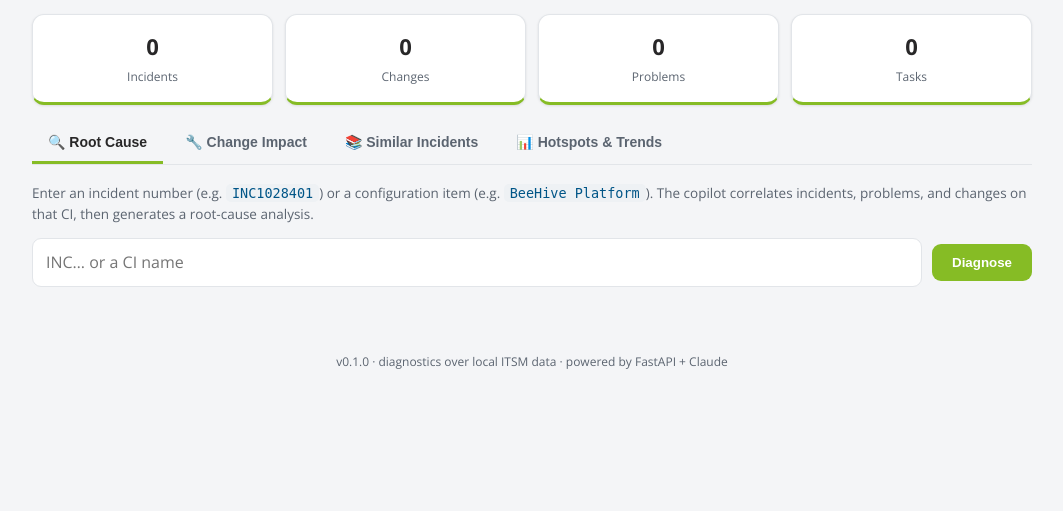
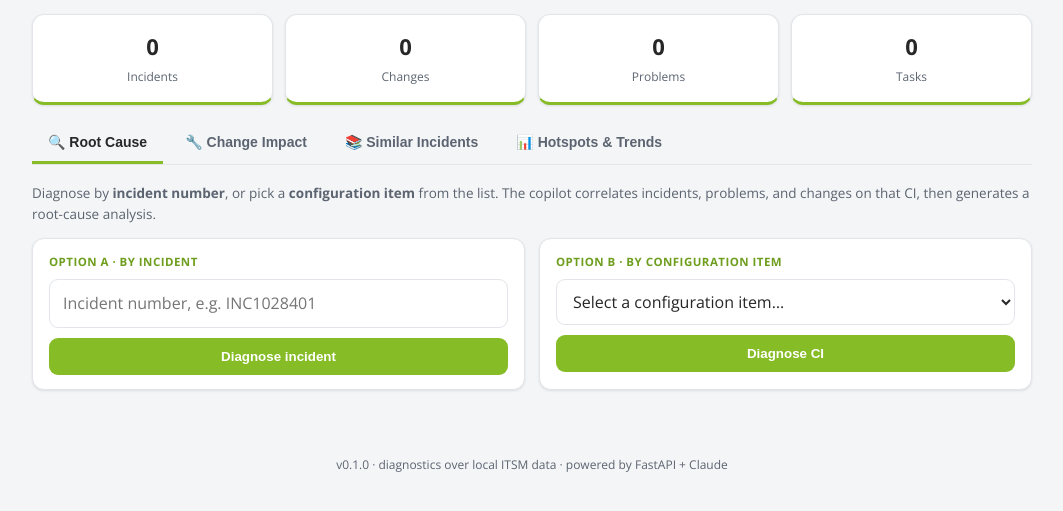
Before and after one commit to surpanda1977/virtual-engineer, a FastAPI app: page /diagnostics in a window 1280 px wide. Shown: the part 86-597 px from the top of the page, without its empty margins (108-1171 px from the left). Run offline with FastAPI, Linux system fonts and the light colour scheme; data comes from the database, SQL or seed files in the repository; data that the repository does not hold is empty; some libraries are stand-ins or nearby versions.

Commit message:
Diagnostics UX: dual RCA input, Hotspots breakdown menus, multicolor bars
- Root Cause now offers two options: enter an incident number, or pick a
  configuration item from a dropdown (/api/itsm/cis, top 1000 by volume)
- Hotspots adds break-down-by and top-N dropdowns driving an interactive
  breakdown chart (/api/itsm/breakdown over whitelisted incident dimensions)
- Bar charts use the Deloitte chart color sequence so each category is a
  distinct color (was all-green); trend series keep green issues / blue requests
- option-card layout + select styling

Co-Authored-By: Claude Opus 4.8 (1M context) <noreply@anthropic.com>

```diff
--- a/app/datasources.py
+++ b/app/datasources.py
@@ -300,6 +300,46 @@ def hotspots(top: int = 10) -> dict:
         conn.close()
 
 
+def list_cis(limit: int = 1000) -> list[dict]:
+    """Distinct configuration items, ordered by incident volume (for dropdowns)."""
+    conn = get_connection()
+    try:
+        return [dict(r) for r in conn.execute(
+            "SELECT cmdb_ci AS ci, COUNT(*) AS incidents FROM incidents "
+            "WHERE cmdb_ci IS NOT NULL AND cmdb_ci != '' "
+            "GROUP BY cmdb_ci ORDER BY incidents DESC LIMIT ?", (limit,))]
+    finally:
+        conn.close()
+
+
+# Incident columns that make sense to break down by (whitelist — used in SQL).
+BREAKDOWN_FIELDS = {
+    "cmdb_ci": "Configuration Item",
+    "assignment_group": "Assignment Group",
+    "category": "Category",
+    "subcategory": "Subcategory",
+    "priority": "Priority",
+    "incident_state": "State",
+    "contact_type": "Contact Type",
+}
+
+
+def breakdown(by: str = "category", top: int = 12) -> dict:
+    """Incident counts grouped by a whitelisted dimension."""
+    conn = get_connection()
+    try:
+        cols = _table_columns(conn, "incidents")
+        if by not in BREAKDOWN_FIELDS or by not in cols:
+            by = "category" if "category" in cols else "cmdb_ci"
+        rows = conn.execute(
+            f'SELECT "{by}" AS label, COUNT(*) AS count FROM incidents '
+            f'WHERE "{by}" IS NOT NULL AND "{by}" != \'\' '
+            f'GROUP BY "{by}" ORDER BY count DESC LIMIT ?', (top,)).fetchall()
+        return {"by": by, "label": BREAKDOWN_FIELDS.get(by, by), "rows": [dict(r) for r in rows]}
+    finally:
+        conn.close()
+
+
 def change_incident_correlation(window_hours: int = 72, top: int = 15) -> list[dict]:
     """Find changes followed by incidents on the same CI within `window_hours`.
 
--- a/app/main.py
+++ b/app/main.py
@@ -130,6 +130,18 @@ def itsm_hotspots(top: int = 10) -> dict:
     return {"ok": True, **diagnostics.hotspots(top=top)}
 
 
+@app.get("/api/itsm/cis")
+def itsm_cis(limit: int = 1000) -> dict:
+    """Configuration items (by incident volume) for the RCA dropdown."""
+    return {"ok": True, "cis": datasources.list_cis(limit)}
+
+
+@app.get("/api/itsm/breakdown")
+def itsm_breakdown(by: str = "category", top: int = 15) -> dict:
+    """Incident counts grouped by a chosen dimension (for Hotspots dropdowns)."""
+    return {"ok": True, **datasources.breakdown(by=by, top=top)}
+
+
 @app.get("/api/itsm/rca")
 def itsm_rca(id: str) -> dict:
     """Root-cause analysis for an incident number (INC…) or a CI name."""
--- a/app/static/diagnostics.js
+++ b/app/static/diagnostics.js
@@ -34,15 +34,22 @@ function table(rows, cols) {
   return `<table class="dx-table"><thead><tr>${head}</tr></thead><tbody>${body}</tbody></table>`;
 }
 
-function bars(rows, labelKey, valKey) {
+// Deloitte brand chart sequence (green first), used to give each category a distinct color.
+const PALETTE = ["#86BC25", "#00A3E0", "#282728", "#63C631", "#A0DCFF", "#005587",
+                 "#B7E320", "#0076A8", "#46B870", "#9DD4CF"];
+
+function bars(rows, labelKey, valKey, colored = false) {
   if (!rows || !rows.length) return "<p class='muted'>No data.</p>";
   const max = Math.max(1, ...rows.map((r) => r[valKey]));
-  return rows.map((r) => `
+  return rows.map((r, i) => {
+    const color = colored ? PALETTE[i % PALETTE.length] : "var(--dl-green)";
+    return `
     <div class="bar-row">
       <span class="bar-label" title="${escapeHtml(r[labelKey])}">${escapeHtml(r[labelKey])}</span>
-      <span class="bar-track"><span class="bar-fill" style="width:${(r[valKey] / max) * 100}%"></span></span>
+      <span class="bar-track"><span class="bar-fill" style="width:${(r[valKey] / max) * 100}%;background:${color}"></span></span>
       <span class="bar-val">${r[valKey]}</span>
-    </div>`).join("");
+    </div>`;
+  }).join("");
 }
 
 // --- Tabs ---
@@ -72,9 +79,21 @@ async function loadStats() {
   }
 }
 
-// --- RCA ---
-$("rca-go").onclick = async () => {
-  const id = $("rca-input").value.trim();
+// --- Populate the Configuration Item dropdown ---
+async function loadCIs() {
+  const sel = $("rca-ci");
+  try {
+    const d = await (await fetch("/api/itsm/cis?limit=1000")).json();
+    sel.innerHTML = '<option value="">Select a configuration item…</option>' +
+      (d.cis || []).map((c) =>
+        `<option value="${escapeHtml(c.ci)}">${escapeHtml(c.ci)} (${c.incidents})</option>`).join("");
+  } catch (e) {
+    sel.innerHTML = '<option value="">Could not load configuration items</option>';
+  }
+}
+
+// --- RCA (shared by the incident box and the CI dropdown) ---
+async function runRca(id) {
   if (!id) return;
   const out = $("rca-out");
   spinner(out, `Correlating ITSM records for "${id}" and generating RCA…`);
@@ -98,8 +117,11 @@ $("rca-go").onclick = async () => {
           ${table(d.similar, [{key:"number",label:"INC"},{key:"short_description",label:"Summary"},{key:"close_code",label:"Resolution"}])}</details>
       </div>`;
   } catch (e) { out.innerHTML = `<p class="err">⚠️ ${escapeHtml(e.message)}</p>`; }
-};
-$("rca-input").addEventListener("keydown", (e) => { if (e.key === "Enter") $("rca-go").click(); });
+}
+$("rca-go").onclick = () => runRca($("rca-input").value.trim());
+$("rca-input").addEventListener("keydown", (e) => { if (e.key === "Enter") runRca($("rca-input").value.trim()); });
+$("rca-ci-go").onclick = () => runRca($("rca-ci").value);
+$("rca-ci").addEventListener("change", () => runRca($("rca-ci").value));
 
 // --- Change impact ---
 $("change-go").onclick = async () => {
@@ -135,8 +157,22 @@ $("similar-go").onclick = async () => {
   } catch (e) { out.innerHTML = `<p class="err">⚠️ ${escapeHtml(e.message)}</p>`; }
 };
 
-// --- Hotspots ---
+// --- Hotspots: interactive breakdown (responds to the dropdowns) ---
+async function renderBreakdown() {
+  const by = $("hot-dim").value, top = $("hot-top").value;
+  const out = $("hot-breakdown");
+  out.innerHTML = `<p class="muted">Loading breakdown…</p>`;
+  try {
+    const d = await (await fetch(`/api/itsm/breakdown?by=${by}&top=${top}`)).json();
+    out.innerHTML = `<h4>📊 Incidents by ${escapeHtml(d.label)}</h4>${bars(d.rows, "label", "count", true)}`;
+  } catch (e) { out.innerHTML = `<p class="err">⚠️ ${escapeHtml(e.message)}</p>`; }
+}
+$("hot-dim").onchange = renderBreakdown;
+$("hot-top").onchange = renderBreakdown;
+
+// --- Hotspots: portfolio summary + executive narrative ---
 $("hotspots-go").onclick = async () => {
+  renderBreakdown();
   const out = $("hotspots-out");
   spinner(out, "Aggregating portfolio and writing executive summary…");
   try {
@@ -150,11 +186,12 @@ $("hotspots-go").onclick = async () => {
         <div class="stat"><b>${(d.reopened || 0).toLocaleString()}</b><span>reopened</span></div>
         <div class="stat"><b>${(d.major_incidents || 0).toLocaleString()}</b><span>major incidents</span></div>
       </div>
-      <h4>🖥️ Top CIs by incidents</h4>${bars(d.top_cis, "ci", "incidents")}
-      <h4>👥 Top assignment groups</h4>${bars(d.top_groups, "team", "incidents")}
-      <h4>🗂️ Top categories</h4>${bars(d.top_categories, "category", "incidents")}
+      <h4>🖥️ Top CIs by incidents</h4>${bars(d.top_cis, "ci", "incidents", true)}
+      <h4>👥 Top assignment groups</h4>${bars(d.top_groups, "team", "incidents", true)}
+      <h4>🗂️ Top categories</h4>${bars(d.top_categories, "category", "incidents", true)}
       <h4>📈 Monthly volume</h4>${bars(d.by_month, "month", "incidents")}`;
   } catch (e) { out.innerHTML = `<p class="err">⚠️ ${escapeHtml(e.message)}</p>`; }
 };
 
 loadStats();
+loadCIs();
--- a/app/static/style.css
+++ b/app/static/style.css
@@ -234,7 +234,21 @@ a { color: var(--dl-blue-dark); }
   font-weight: 700; cursor: pointer; white-space: nowrap;
 }
 .controls button:hover { background: var(--dl-green-dark); }
-.controls label { color: var(--muted); font-size: 13px; }
+.controls label { color: var(--muted); font-size: 13px; display: inline-flex; align-items: center; gap: 6px; }
+.controls select {
+  background: var(--panel); color: var(--text); border: 1px solid var(--border);
+  border-radius: 9px; padding: 10px 12px; font: inherit; max-width: 320px; cursor: pointer;
+}
+.controls select:focus { outline: none; border-color: var(--dl-green); box-shadow: 0 0 0 3px rgba(134,188,37,0.15); }
+
+/* Two-option layout (Root Cause: incident box vs CI dropdown) */
+.option-grid { display: grid; grid-template-columns: 1fr 1fr; gap: 14px; margin: 12px 0 18px; }
+.option-card { background: var(--panel); border: 1px solid var(--border); border-radius: var(--radius); padding: 14px 16px; box-shadow: var(--shadow); }
+.option-card .controls { margin: 0; flex-direction: column; align-items: stretch; }
+.option-card .controls input, .option-card .controls select { min-width: 0; max-width: none; width: 100%; }
+.option-card .controls button { width: 100%; }
+.option-label { display: block; font-size: 11.5px; font-weight: 700; text-transform: uppercase; letter-spacing: 0.04em; color: var(--dl-green-dark); margin-bottom: 8px; }
+@media (max-width: 720px) { .option-grid { grid-template-columns: 1fr; } }
 
 .output { min-height: 40px; }
 .err { color: var(--err); }
--- a/app/templates/diagnostics.html
+++ b/app/templates/diagnostics.html
@@ -36,10 +36,22 @@
 
     <!-- RCA -->
     <section class="panel active" id="panel-rca">
-      <p class="hint">Enter an incident number (e.g. <code>INC1028401</code>) or a configuration item (e.g. <code>BeeHive Platform</code>). The copilot correlates incidents, problems, and changes on that CI, then generates a root-cause analysis.</p>
-      <div class="controls">
-        <input id="rca-input" placeholder="INC… or a CI name" />
-        <button id="rca-go">Diagnose</button>
+      <p class="hint">Diagnose by <strong>incident number</strong>, or pick a <strong>configuration item</strong> from the list. The copilot correlates incidents, problems, and changes on that CI, then generates a root-cause analysis.</p>
+      <div class="option-grid">
+        <div class="option-card">
+          <span class="option-label">Option A · by incident</span>
+          <div class="controls">
+            <input id="rca-input" placeholder="Incident number, e.g. INC1028401" />
+            <button id="rca-go">Diagnose incident</button>
+          </div>
+        </div>
+        <div class="option-card">
+          <span class="option-label">Option B · by configuration item</span>
+          <div class="controls">
+            <select id="rca-ci"><option value="">Loading configuration items…</option></select>
+            <button id="rca-ci-go">Diagnose CI</button>
+          </div>
+        </div>
       </div>
       <div id="rca-out" class="output"></div>
     </section>
@@ -66,8 +78,27 @@
 
     <!-- Hotspots -->
     <section class="panel" id="panel-hotspots">
-      <p class="hint">Portfolio view: where incidents concentrate, recurring problem areas, and volume trends — with an AI executive summary.</p>
-      <div class="controls"><button id="hotspots-go">Load hotspots</button></div>
+      <p class="hint">Portfolio view: where incidents concentrate, recurring problem areas, and volume trends — with an AI executive summary. Use the menus to break incidents down by any dimension.</p>
+      <div class="controls">
+        <button id="hotspots-go">Load portfolio</button>
+        <label>Break down by:
+          <select id="hot-dim">
+            <option value="cmdb_ci">Configuration Item</option>
+            <option value="assignment_group">Assignment Group</option>
+            <option value="category" selected>Category</option>
+            <option value="subcategory">Subcategory</option>
+            <option value="priority">Priority</option>
+            <option value="incident_state">State</option>
+            <option value="contact_type">Contact Type</option>
+          </select>
+        </label>
+        <label>Top
+          <select id="hot-top">
+            <option>10</option><option selected>15</option><option>25</option>
+          </select>
+        </label>
+      </div>
+      <div id="hot-breakdown" class="output"></div>
       <div id="hotspots-out" class="output"></div>
     </section>
 
```
